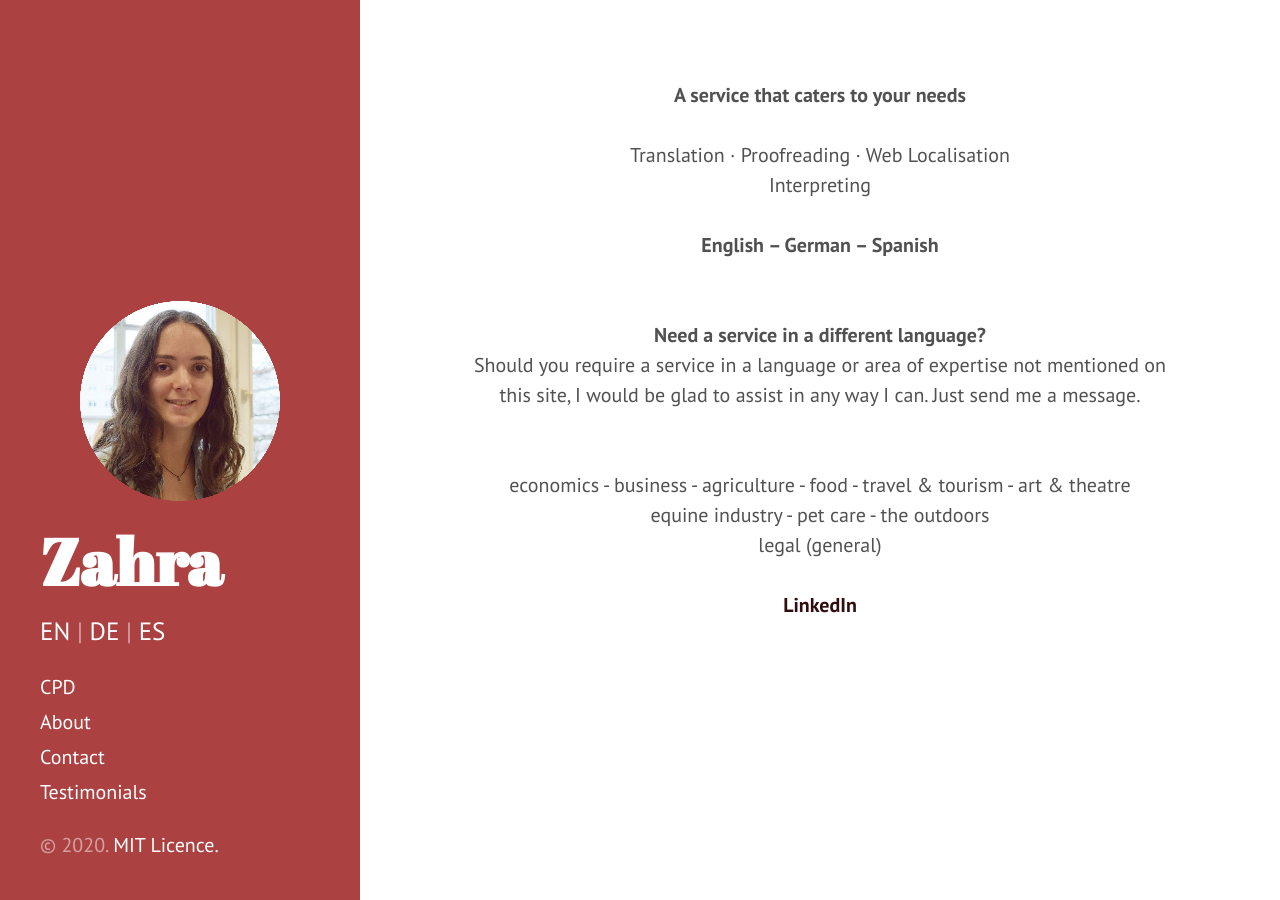
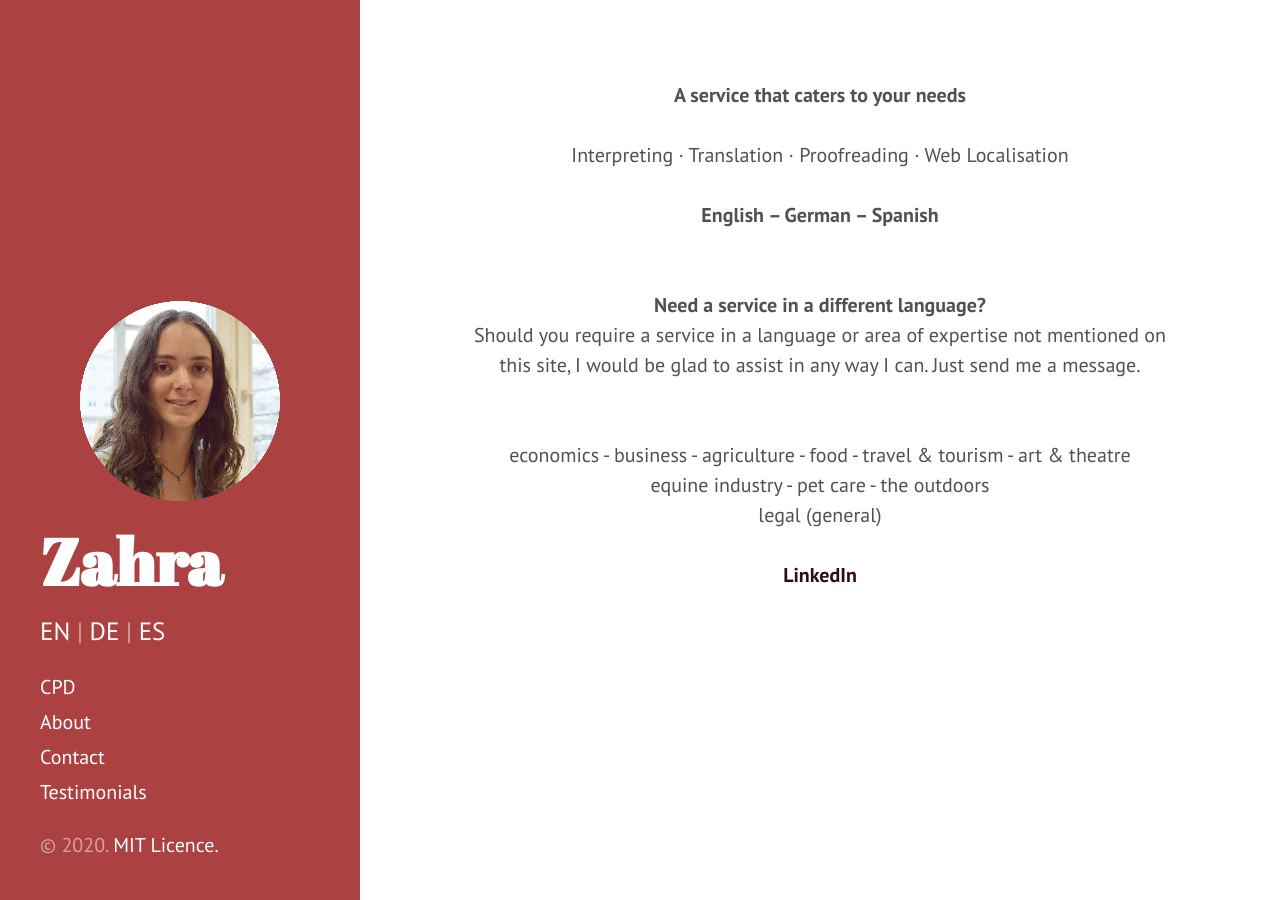
Before and after one commit to Zahra-Claire-Bahrani-Peacock/zahra-claire-bahrani-peacock.github.io, a Jekyll site: the page built from index.html, in a window 1280 px wide. Built offline with Jekyll 4.4.1, drawn with Linux system fonts in a browser that asks for light colours; the list of posts is cut into pages by our own code.

Commit message:
Update index.html

```diff
--- a/index.html
+++ b/index.html
@@ -5,8 +5,7 @@ keywords: zahra-claire bahrani-peacock, zahra translations, zahra-claire transla
 description: Zahra-Claire Bahrani-Peacock is an English translator for economics, food, tourism and the equine industry.
 ---
 <div align="center"><b>A service that caters to your needs</b></div><br/>
-<div align="center">Translation &middot; Proofreading &middot; Web Localisation<br/>
-Interpreting</div>
+<div align="center">Interpreting &middot; Translation &middot; Proofreading &middot; Web Localisation<br/>
 <br/>
 <div align="center"><b>English – German – Spanish</b></div>
 <br/>
```
